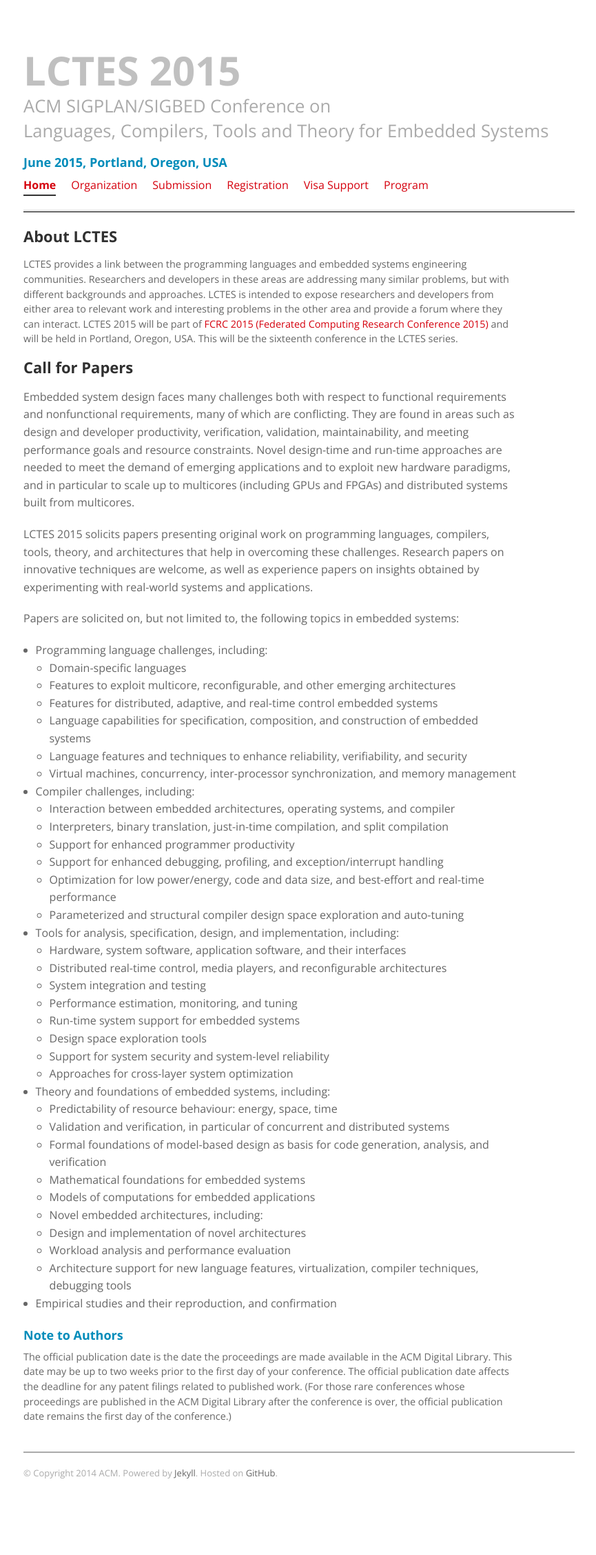
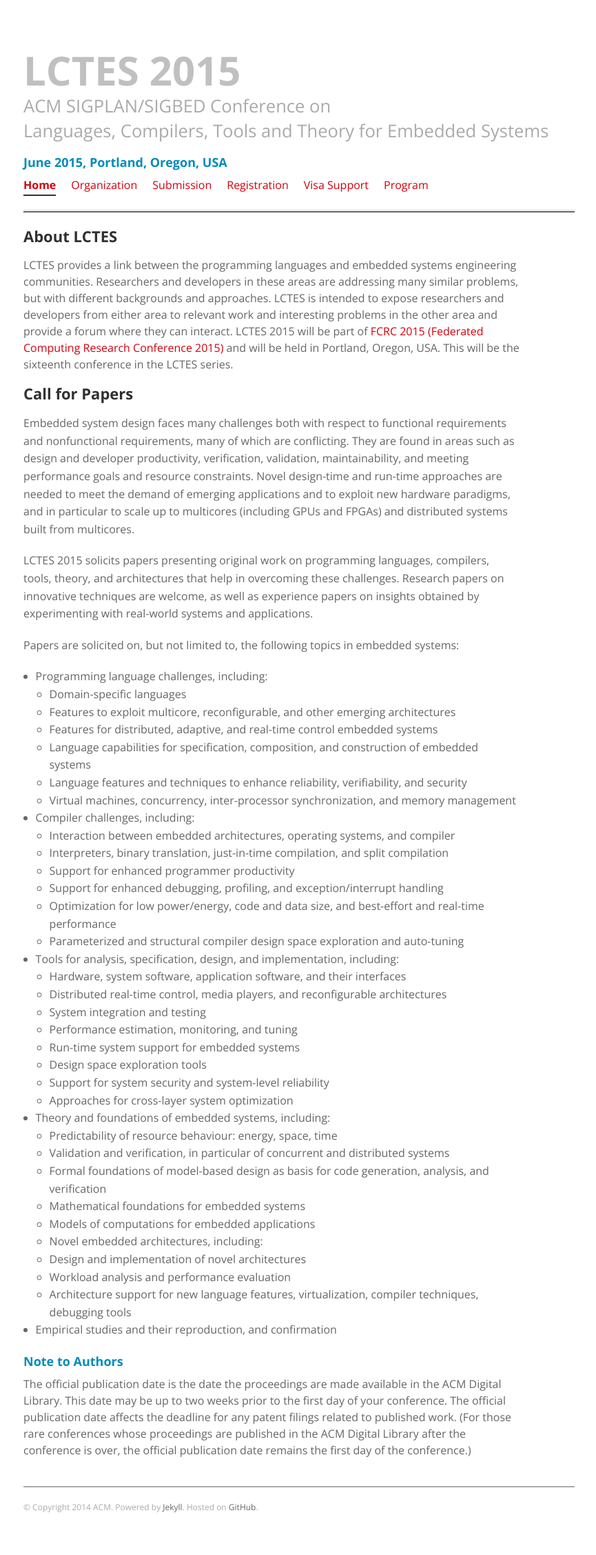
Before and after one commit to GSathish/lctes2015, a Jekyll site: the page built from index.html, in a window 1280 px wide. Shown: the whole page at 69% size, without its empty margins (26-891 px from the left). Built offline with Jekyll 4.4.1, drawn with Linux system fonts in a browser that asks for light colours; before the commit the page ends 2205 px from its top, so only the background shows below that.

Commit message:
Update stylesheet.css

```diff
--- a/stylesheets/stylesheet.css
+++ b/stylesheets/stylesheet.css
@@ -1,5 +1,5 @@
 body {
-  font-size: 0.9em;
+  font-size: 1em;
   line-height: 1.5;
   margin-left: 30px;
   /* background: #e7e7e7 url(../images/body-bg.png) 0 0 repeat; */
@@ -37,7 +37,7 @@ code, pre {
   font-family: Monaco, "Bitstream Vera Sans Mono", "Lucida Console", Terminal;
   color: #222;
   margin-bottom: 30px;
-  font-size: 14px;
+  font-size: 13px;
 }
 
 hr {
@@ -81,7 +81,7 @@ h6 {
 }
 
 blockquote {
-  font-size: 1.6em;
+  font-size: 1.4em;
   border-left: 10px solid #e9e9e9;
   margin-bottom: 20px;
   padding: 0 0 0 30px;
@@ -182,7 +182,7 @@ footer {
   margin-top: 40px;
   padding-top: 20px;
   padding-bottom: 30px;
-  font-size: 13px;
+  font-size: 12px;
   color: #aaa;
 }
 
```
